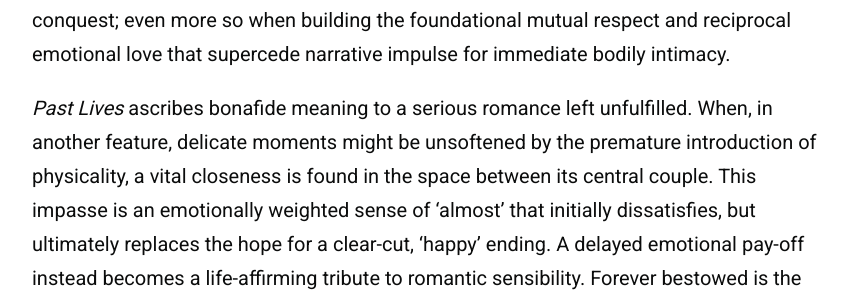
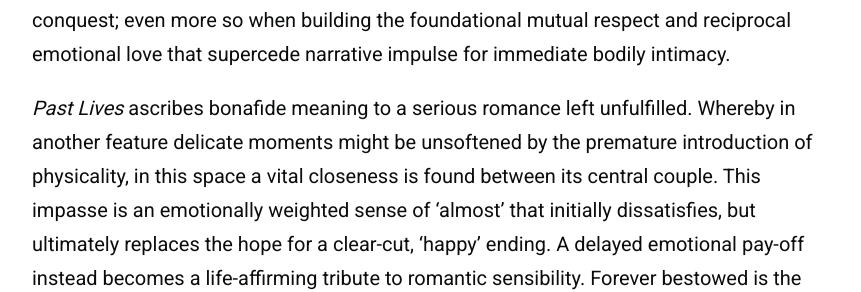
Before and after one commit to zoeurl/zoedowney.github.io, a Jekyll site: the page built from _posts/2024-05-30-past-lives.md, in a window 1280 px wide and 900 px high, scrolled down 2116 px. Shown: the part 423-715 px from the top of the window, without its empty margins (208-1069 px from the left). Built offline with Jekyll 4.4.1, drawn with Linux system fonts in a browser that asks for light colours; some of the changed text lies outside the part shown.

Commit message:
Update 2024-05-30-past-lives.md

```diff
--- a/_posts/2024-05-30-past-lives.md
+++ b/_posts/2024-05-30-past-lives.md
@@ -21,4 +21,4 @@
 
 The dramatic success of _Past Lives_ is underscored by emotional complexities handled carefully in the manner of sincere adults; feelings gently held and thoughtfully considered. In Song’s world, touch is not the definitive point at which romantic attraction intersects. Instead, empathetic and platonic expressions contain similar, if not higher, worth than the physical dimension of love. Indeed, the moving hug shared by Nora and Hae Sung when meeting for the first time since childhood—incidentally, their first [real-life contact](https://www.youtube.com/watch?v=9d4ObkmCJYs&t=7s&ab_channel=A24) as actors—exemplifies a lost significance that was once attributed to smaller, yet powerful, gestures. In a time where cinema is hasty to throw characters into bed with one another, _Past Lives_ chooses to assign poignancy to a broader spectrum of human graces. It declares that value can be applied to actions of romance not merely satisfied by sexual conquest; even more so when building the foundational mutual respect and reciprocal emotional love that supercede narrative impulse for immediate bodily intimacy.
 
-_Past Lives_ ascribes bonafide meaning to a serious romance left unfulfilled. When, in another feature, delicate moments might be unsoftened by the premature introduction of physicality, a vital closeness is found in the space between its central couple. This impasse is an emotionally weighted sense of ‘almost’ that initially dissatisfies, but ultimately replaces the hope for a clear-cut, ‘happy’ ending. A delayed emotional pay-off instead becomes a life-affirming tribute to romantic sensibility. Forever bestowed is the ‘romantic’ epithet to a film that moves beyond the desire for intimate closure to a sensitive understanding of the elaborate nature of love—in all of its layers.
+_Past Lives_ ascribes bonafide meaning to a serious romance left unfulfilled. Whereby in another feature delicate moments might be unsoftened by the premature introduction of physicality, in this space a vital closeness is found between its central couple. This impasse is an emotionally weighted sense of ‘almost’ that initially dissatisfies, but ultimately replaces the hope for a clear-cut, ‘happy’ ending. A delayed emotional pay-off instead becomes a life-affirming tribute to romantic sensibility. Forever bestowed is the ‘romantic’ epithet to a film that moves beyond the desire for intimate closure to a sensitive understanding of the elaborate nature of love—in all of its layers.
```
